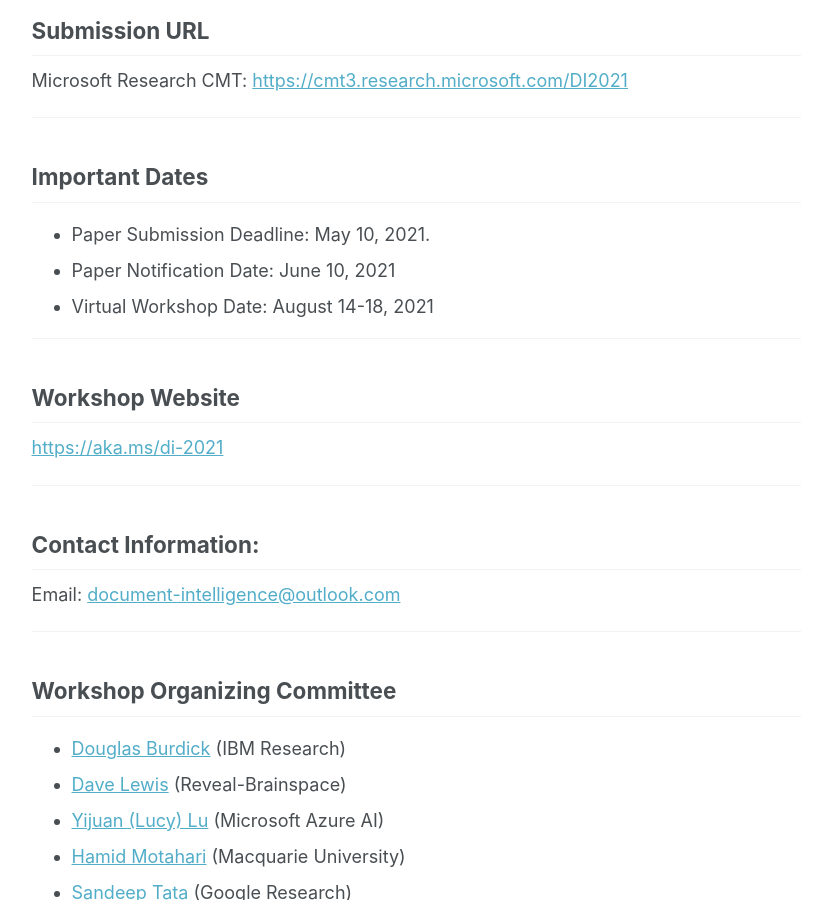
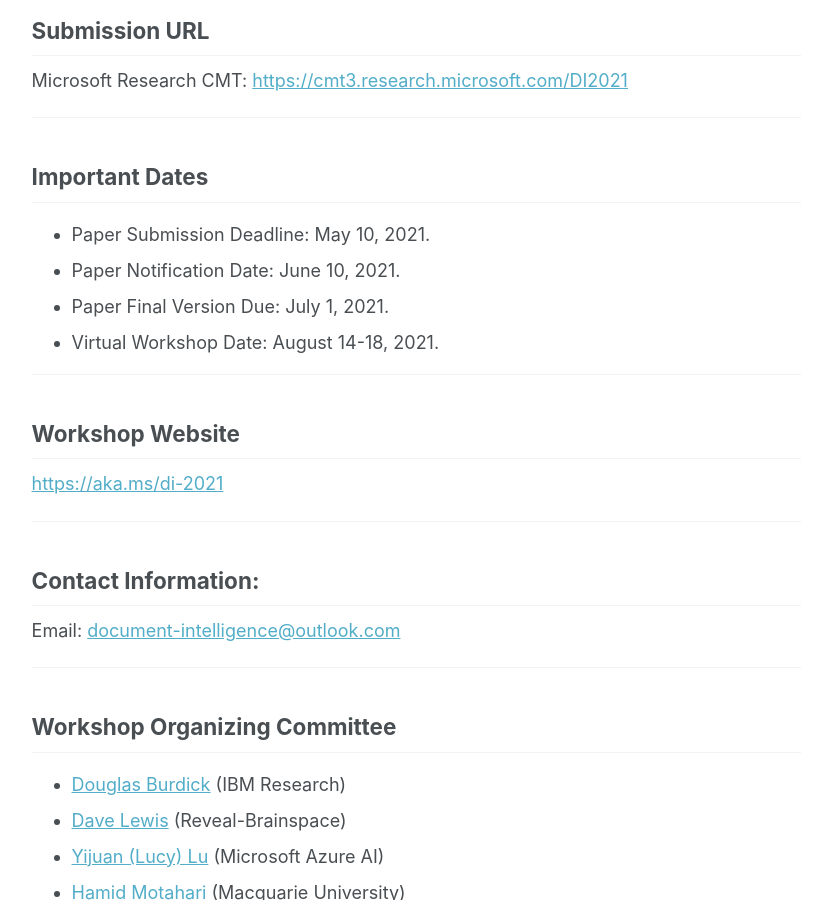
Before and after one commit to document-intelligence/DI-2022, a Jekyll site: the page built from _pages/cfp.md, in a window 1280 px wide and 900 px high, scrolled down 2243 px. Shown: the whole window, without its empty margins (250-1082 px from the left). Built offline with Jekyll 4.4.1, drawn with Linux system fonts in a browser that asks for light colours.

Commit message:
Update cfp.md

```diff
--- a/_pages/cfp.md
+++ b/_pages/cfp.md
@@ -81,8 +81,9 @@ Microsoft Research CMT: <https://cmt3.research.microsoft.com/DI2021>
 ## Important Dates
 
 - Paper Submission Deadline: May 10, 2021.
-- Paper Notification Date: June 10, 2021
-- Virtual Workshop Date: August 14-18, 2021
+- Paper Notification Date: June 10, 2021.
+- Paper Final Version Due: July 1, 2021.
+- Virtual Workshop Date: August 14-18, 2021.
 
 ------
 
```
